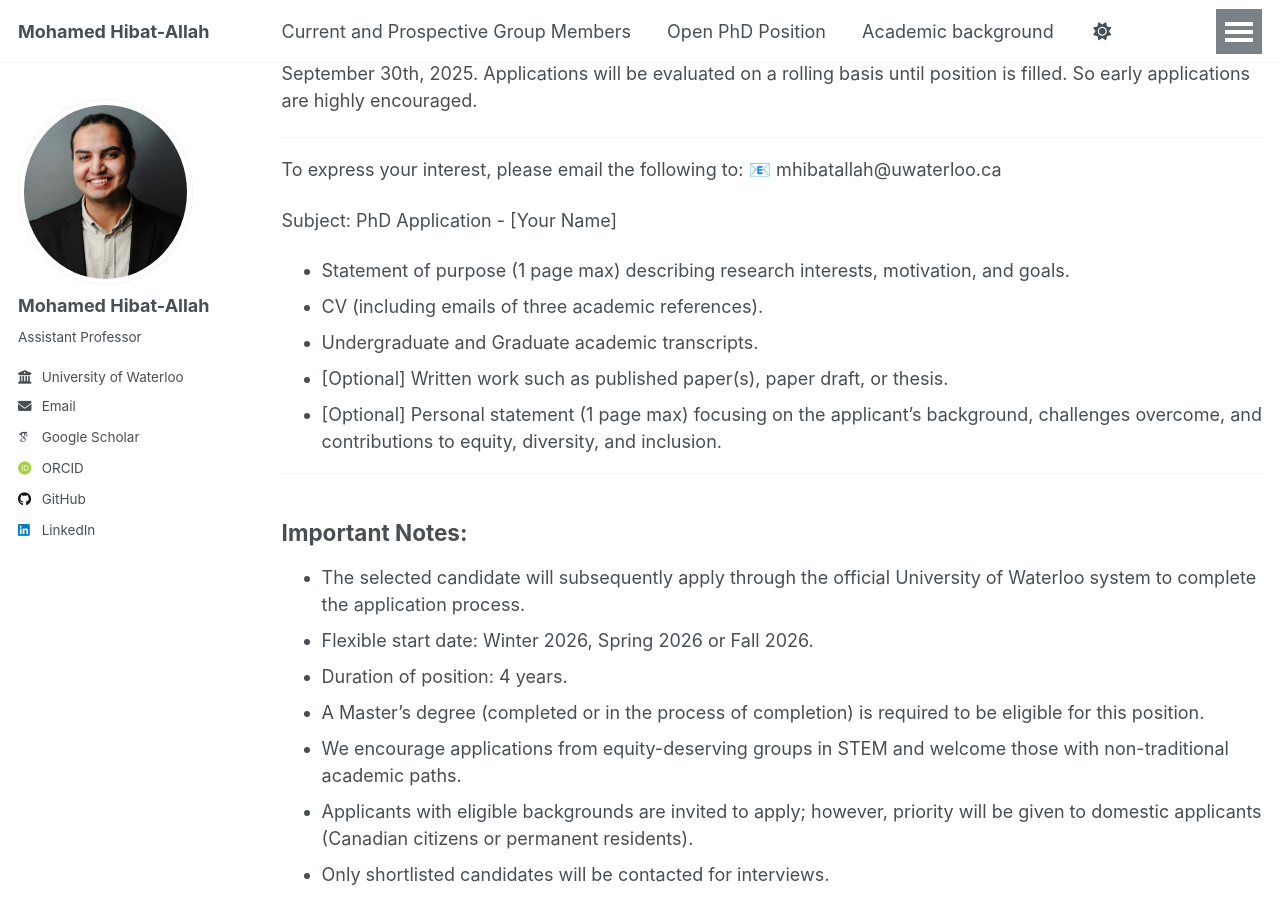
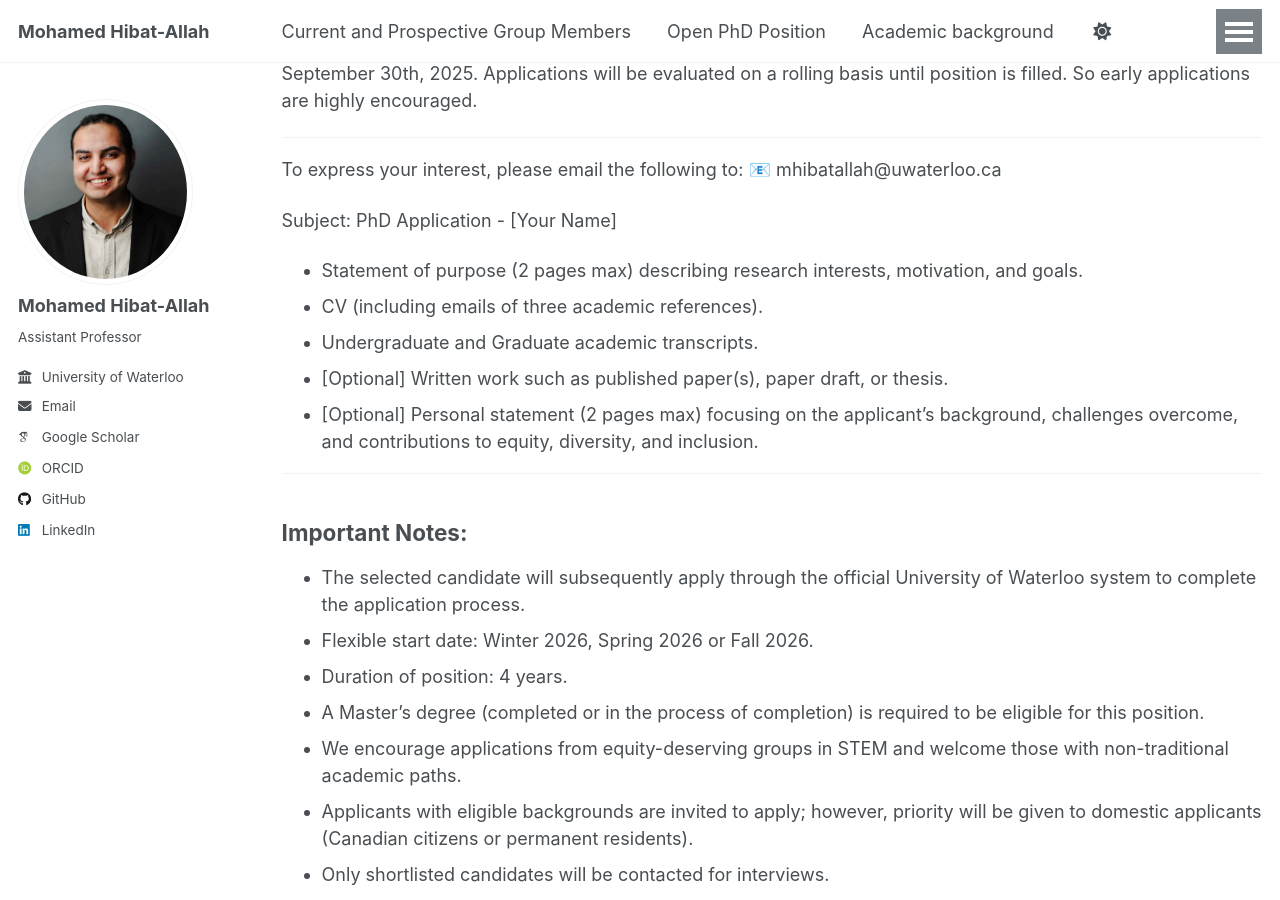
Before and after one commit to mhibatallah/mhibatallah.github.io, a Jekyll site: the page built from _pages/PhDPosition.md, in a window 1280 px wide and 900 px high, scrolled down 386 px. Built offline with Jekyll 4.4.1, drawn with Linux system fonts in a browser that asks for light colours; some web fonts are replaced; a script that is not in the unit is left out.

Commit message:
update PhD position

```diff
--- a/_pages/PhDPosition.md
+++ b/_pages/PhDPosition.md
@@ -20,11 +20,11 @@ To express your interest, please email the following to: 📧 mhibatallah@uwater
 
 Subject: PhD Application - [Your Name]
 
-* Statement of purpose (1 page max) describing research interests, motivation, and goals.
+* Statement of purpose (2 pages max) describing research interests, motivation, and goals.
 * CV (including emails of three academic references).
 * Undergraduate and Graduate academic transcripts.
 * [Optional] Written work such as published paper(s), paper draft, or thesis.
-* [Optional] Personal statement (1 page max) focusing on the applicant’s background, challenges overcome, and contributions to equity, diversity, and inclusion.
+* [Optional] Personal statement (2 pages max) focusing on the applicant’s background, challenges overcome, and contributions to equity, diversity, and inclusion.
 
 ---
 
```
